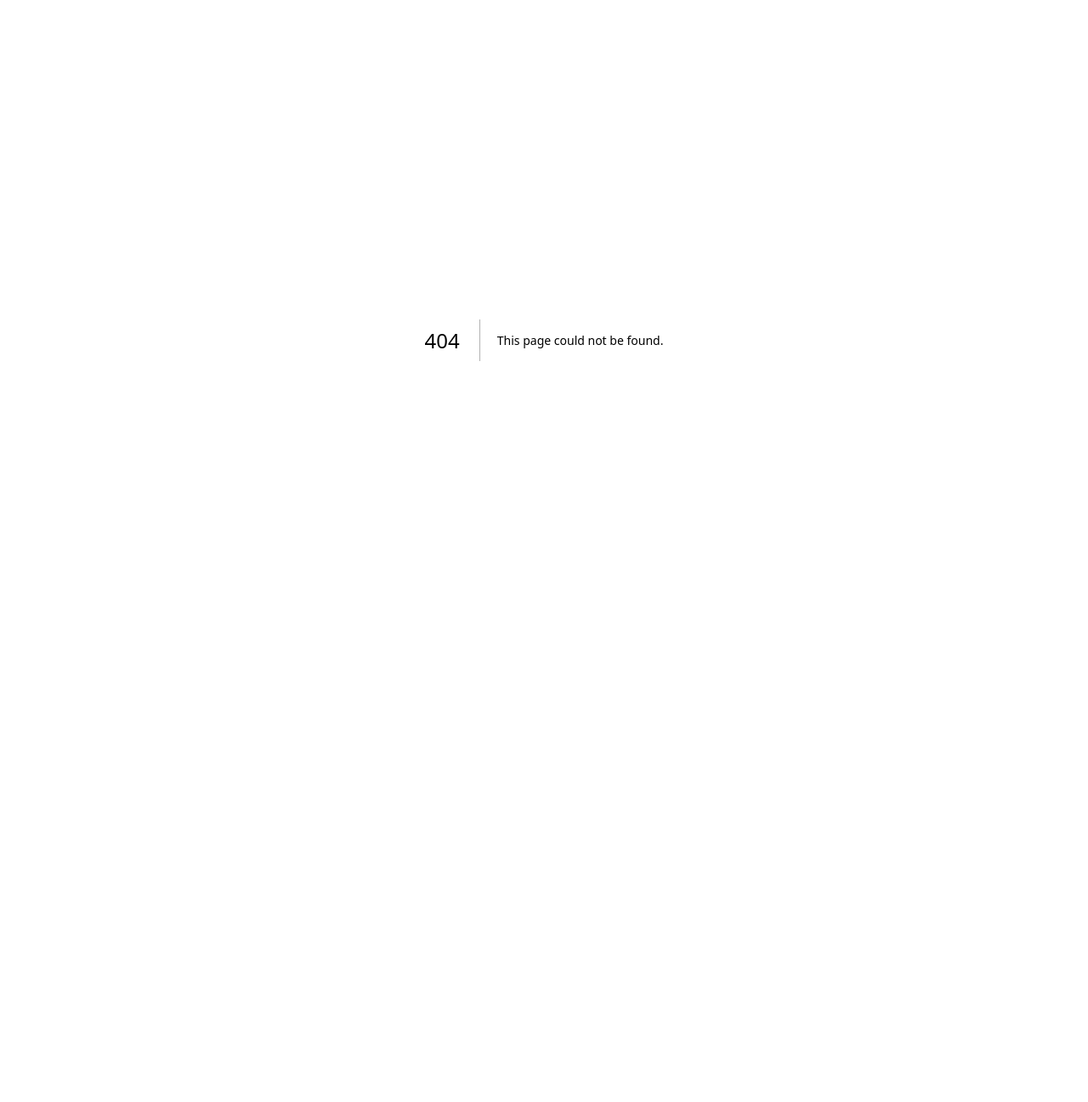
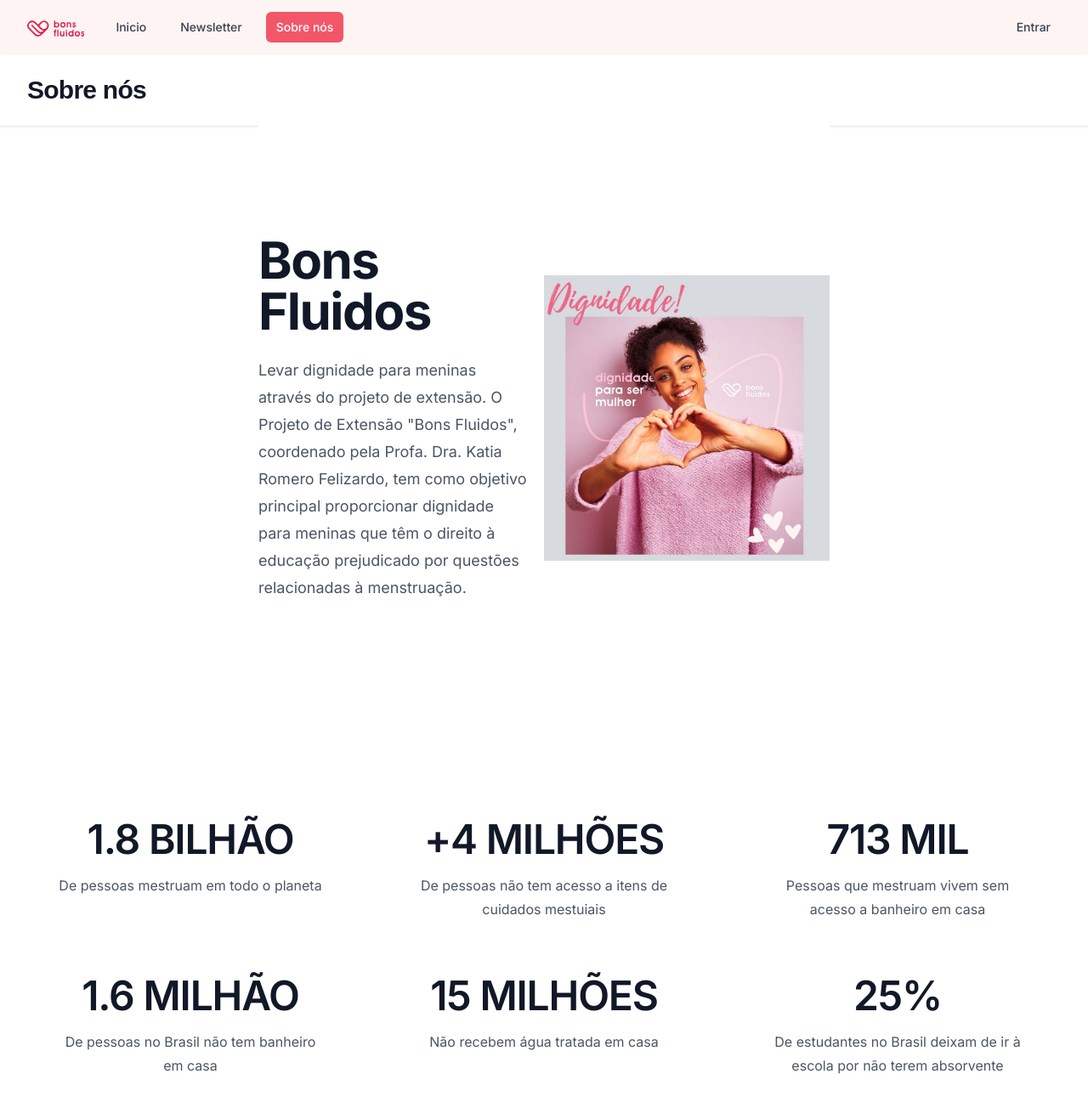
Before and after one commit to GustavoLuche/bons-fluidos-news-management, a Next.js app: page /about in a window 1280 px wide. Before the commit this address had no page. Shown: the top 1297 px of the page at 85% size. Before the commit the page ends 800 px from the top, so only its background shows below. Built offline with nearby package versions, Linux system fonts and the light colour scheme.

Commit message:
Update About Page

```diff
--- a/src/app/about.js
+++ /dev/null
@@ -1,21 +0,0 @@
-"use client";
-import CustomHeader from "@/components/CustomHeaderHeader";
-import Navbar from "@/components/Navbar";
-import Banner from "@/components/Banner";
-import Statistics from "@/components/Statistics";
-import Objetivo from "@/components/Objetivo";
-import Image from "next/image";
-
-
-export default function About() {
-  return (
-    <main className="flex-auto bg-white">
-      <Navbar selectedTab="Sobre nós" />
-      <CustomHeader title="About" />
-      <Banner />
-      <Statistics />
-      <Objetivo />
-      <div className=" w-screen bg-white" />
-    </main>
-  );
-}
--- /dev/null
+++ b/src/app/about/page.js
@@ -0,0 +1,129 @@
+"use client";
+import CustomHeader from "@/components/CustomHeaderHeader";
+import Navbar from "@/components/Navbar";
+import diguinidade from "../../assets/WomemDiguinidade.jpg";
+import Image from "next/image";
+
+export default function About() {
+  const stats = [
+    {
+      id: 1,
+      name: "De pessoas mestruam em todo o planeta",
+      value: "1.8 BILHÃO",
+    },
+    {
+      id: 2,
+      name: "De pessoas não tem acesso a itens de cuidados mestuiais",
+      value: "+4 MILHÕES",
+    },
+    {
+      id: 3,
+      name: "Pessoas que mestruam vivem sem acesso a banheiro em casa",
+      value: "713 MIL",
+    },
+    {
+      id: 4,
+      name: "De pessoas no Brasil não tem banheiro em casa",
+      value: "1.6 MILHÃO",
+    },
+    { id: 5, name: "Não recebem água tratada em casa", value: "15 MILHÕES" },
+    {
+      id: 6,
+      name: "De estudantes no Brasil deixam de ir à escola por não terem absorvente",
+      value: "25%",
+    },
+  ];
+
+  const values = [
+    {
+      id: 1,
+      name: "Promover um diálogo aberto e saudável sobre menstruação na sociedade.",
+    },
+    {
+      id: 2,
+      name: "Contribuir para a normalização da menstruação e do entendimento do ciclo menstrual.",
+    },
+    {
+      id: 3,
+      name: "Combater ativamente a pobreza menstrual, garantindo acesso a produtos adequados para todas as mulheres.",
+    },
+  ];
+
+  return (
+    <main className="flex-auto bg-white">
+
+      <Navbar selectedTab="Sobre nós" />
+      <CustomHeader title="Sobre nós" />
+      <div className="bg-white mx-auto max-w-2xl py-8 sm:py-16 lg:py-32 flex flex-col sm:flex-row items-center">
+        <div className="text-center sm:text-left sm:w-1/2 pr-4">
+          <h1 className="text-4xl font-bold tracking-tight text-gray-900 sm:text-6xl">
+            Bons Fluidos
+          </h1>
+          <p className="mt-6 text-lg leading-8 text-gray-600">
+            Levar dignidade para meninas através do projeto de extensão. O
+            Projeto de Extensão "Bons Fluidos", coordenado pela Profa. Dra.
+            Katia Romero Felizardo, tem como objetivo principal proporcionar
+            dignidade para meninas que têm o direito à educação prejudicado por
+            questões relacionadas à menstruação.
+          </p>
+        </div>
+        <Image
+          src={diguinidade}
+          alt="description"
+          className="h-auto max-w-full sm:w-1/2 mt-6 sm:mt-0"
+        />
+      </div>
+      <div className="bg-white py-24 sm:py-32">
+        <div className="mx-auto max-w-7xl px-6 lg:px-8">
+          <dl className="grid grid-cols-1 gap-x-8 gap-y-16 text-center lg:grid-cols-3">
+            {stats.map((stat) => (
+              <div
+                key={stat.id}
+                className="mx-auto flex max-w-xs flex-col gap-y-4"
+              >
+                <dt className="text-base leading-7 text-gray-600">
+                  {stat.name}
+                </dt>
+                <dd className="order-first text-3xl font-semibold tracking-tight text-gray-900 sm:text-5xl">
+                  {stat.value}
+                </dd>
+              </div>
+            ))}
+          </dl>
+        </div>
+      </div>
+      <div className="bg-white py-24 sm:py-32">
+        <div className="mx-auto max-w-7xl px-6 lg:px-8">
+          <h2 className="text-4xl font-bold mb-8 text-center text-gray-900">
+            Objetivos do Projeto
+          </h2>
+          <dl className="grid grid-cols-1 gap-x-8 gap-y-16 text-center lg:grid-cols-3">
+            {values.map((value) => (
+              <div
+                key={value.id}
+                className="mx-auto flex max-w-xs flex-col gap-y-4"
+              >
+                <dt className="text-base leading-7 text-gray-600">
+                  {value.name}
+                </dt>
+              </div>
+            ))}
+          </dl>
+        </div>
+      </div>
+      <div className="mx-auto max-w-2xl py-24 sm:py-16 lg:py-56">
+        <div className="text-center">
+          <a
+            href="http://encurtador.com.br/yOR59"
+            target="_blank"
+            rel="noopener noreferrer"
+            className="inline-block bg-blue-500 hover:bg-blue-700 text-white font-bold py-2 px-4 rounded transition duration-300 ease-in-out"
+          >
+            Quer ser alun@ voluntari@ do projeto?
+          </a>
+        </div>
+      </div>
+      <div className=" w-screen bg-white" />
+    </main>
+  );
+}
--- a/src/components/Banner.js
+++ /dev/null
@@ -1,20 +0,0 @@
-export default function Banner() {
-  return (
-    <div className="bg-white">
-      <div className="mx-auto max-w-2xl py-16 sm:py-6 lg:py-7">
-        <div className="text-center">
-          <h1 className="text-4xl font-bold tracking-tight text-gray-900 sm:text-6xl">
-            Bons Fluidos
-          </h1>
-          <p className="mt-6 text-lg leading-8 text-gray-600">
-            Levar dignidade para meninas através do projeto de extensão. O
-            Projeto de Extensão "Bons Fluidos", coordenado pela Profa. Dra.
-            Katia Romero Felizardo, tem como objetivo principal proporcionar
-            dignidade para meninas que têm o direito à educação prejudicado por
-            questões relacionadas à menstruação.
-          </p>
-        </div>
-      </div>
-    </div>
-  );
-}
--- a/src/components/Navbar.js
+++ b/src/components/Navbar.js
@@ -18,7 +18,7 @@
       href: "/login",
       current: selectedTab === "Newsletter",
     },
-    { name: "Sobre nós", href: "/", current: selectedTab === "Sobre nós" },
+    { name: "Sobre nós", href: "/about", current: selectedTab === "Sobre nós" },
   ];
 
   return (
--- a/src/components/Objetivo.js
+++ /dev/null
@@ -1,34 +0,0 @@
-const stats = [
-  {
-    id: 1,
-    name: "Promover um diálogo aberto e saudável sobre menstruação na sociedade.",
-  },
-  {
-    id: 2,
-    name: "Contribuir para a normalização da menstruação e do entendimento do ciclo menstrual.",
-  },
-  {
-    id: 3,
-    name: "Combater ativamente a pobreza menstrual, garantindo acesso a produtos adequados para todas as mulheres.",
-  },
-];
-
-export default function Objetivo() {
-  return (
-    <div className="bg-white py-24 sm:py-32">
-         <h2 className="text-4xl font-bold mb-8 text-center text-gray-900">Objetivos do Projeto</h2>
-      <div className="mx-auto max-w-7xl px-6 lg:px-8">
-        <dl className="grid grid-cols-1 gap-x-8 gap-y-16 text-center lg:grid-cols-3">
-          {stats.map((stat) => (
-            <div
-              key={stat.id}
-              className="mx-auto flex max-w-xs flex-col gap-y-4"
-            >
-              <dt className="text-base leading-7 text-gray-600">{stat.name}</dt>
-            </div>
-          ))}
-        </dl>
-      </div>
-    </div>
-  );
-}
--- a/src/components/Statistics.js
+++ /dev/null
@@ -1,27 +0,0 @@
-const stats = [
-    { id: 1, name: 'De pessoas mestruam em todo o planeta', value: '1.8 BILHÃO' },
-    { id: 2, name: 'De pessoas não tem acesso a itens de cuidados mestuiais', value: '+4 MILHÕES' },
-    { id: 3, name: 'Pessoas que mestruam vivem sem acesso a banheiro em casa', value: '713 MIL' },
-    { id: 4, name: 'De pessoas no Brasil não tem banheiro em casa', value: '1.6 MILHÃO' },
-    { id: 5, name: 'Não recebem água tratada em casa', value: '15 MILHÕES' },
-    { id: 6, name: 'De estudantes no Brasil deixam de ir à escola por não terem absorvente', value: '25%' },
-  ]
-
-  export default function Statistics() {
-    return (
-      <div className="bg-white py-24 sm:py-32">
-        <div className="mx-auto max-w-7xl px-6 lg:px-8">
-          <dl className="grid grid-cols-1 gap-x-8 gap-y-16 text-center lg:grid-cols-3">
-            {stats.map((stat) => (
-              <div key={stat.id} className="mx-auto flex max-w-xs flex-col gap-y-4">
-                <dt className="text-base leading-7 text-gray-600">{stat.name}</dt>
-                <dd className="order-first text-3xl font-semibold tracking-tight text-gray-900 sm:text-5xl">
-                  {stat.value}
-                </dd>
-              </div>
-            ))}
-          </dl>
-        </div>
-      </div>
-    )
-  }
```
Also changed, not shown: src/assets/WomemDiguinidade.jpg (added).
